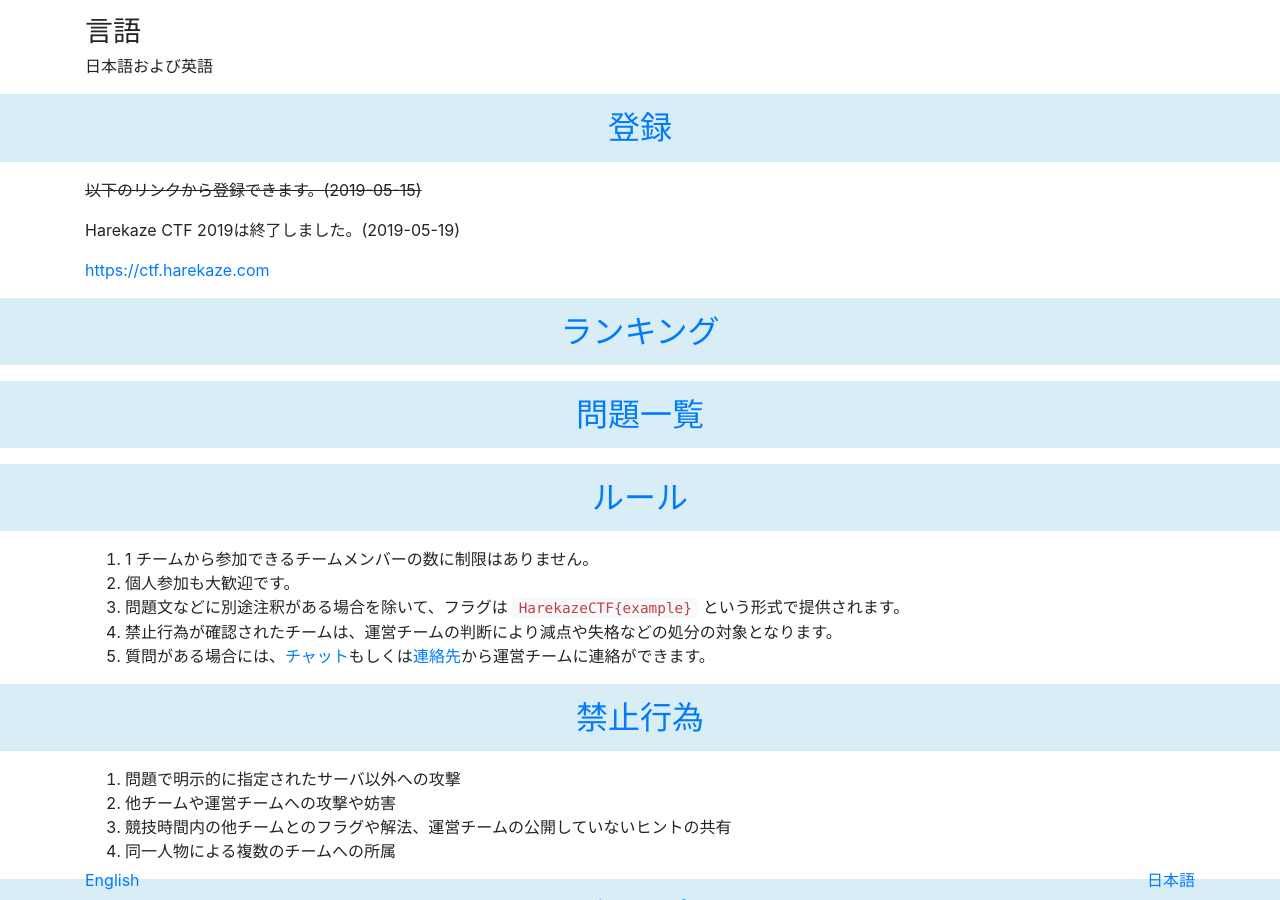
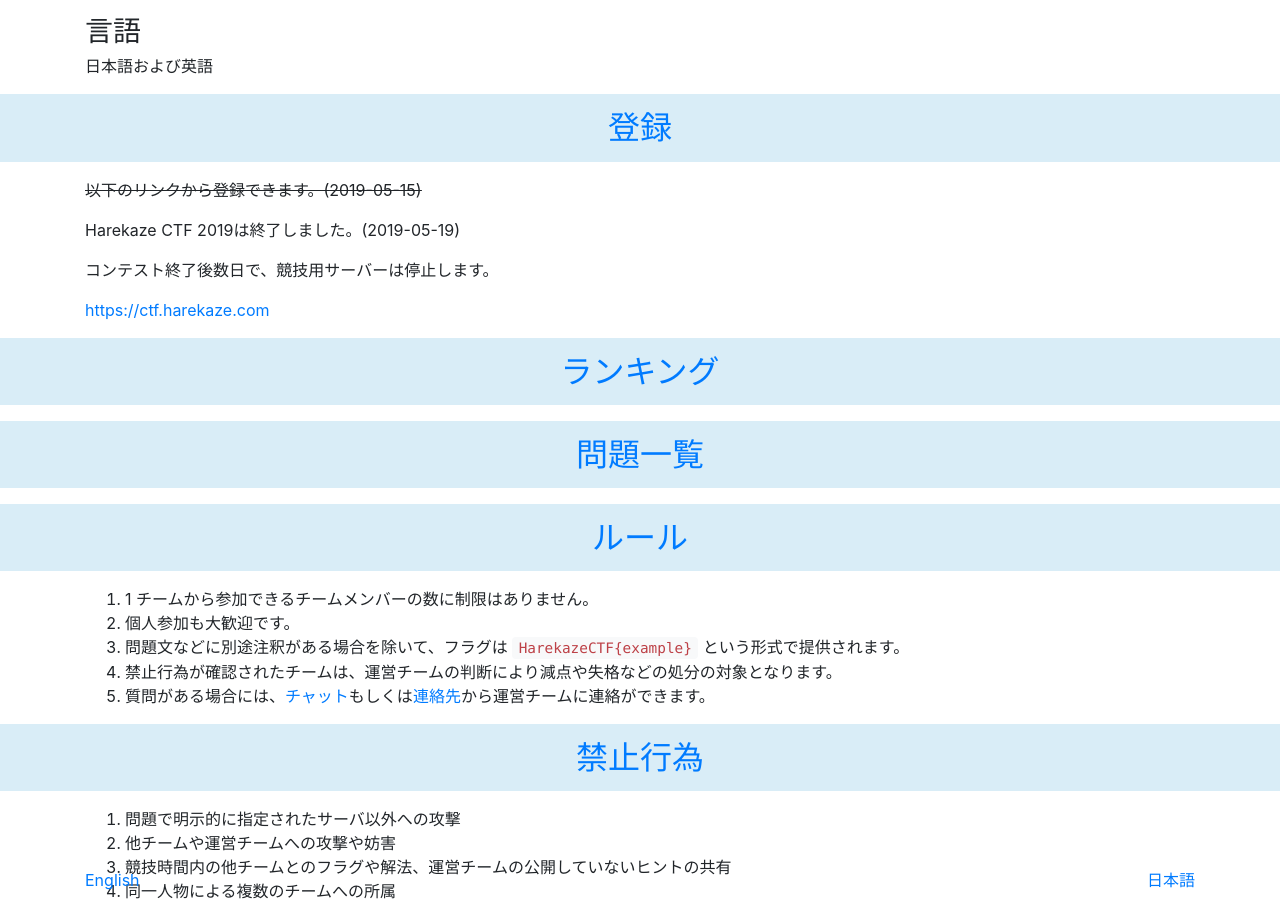
Before and after one commit to TeamHarekaze/TeamHarekaze.github.io, a Jekyll site: the page built from ctf/2019-jp.html, in a window 1280 px wide and 900 px high, scrolled down 994 px. Built offline with Jekyll 4.4.1, drawn with Linux system fonts in a browser that asks for light colours; nearby versions of some CDN libraries.

Commit message:
Update 2019-jp.html

```diff
--- a/ctf/2019-jp.html
+++ b/ctf/2019-jp.html
@@ -35,8 +35,9 @@ title: Harekaze CTF 2019
     <h2 id="register"><a href="#register">登録</a></h2>
   </header>
   <div class="container">
-    <p><s>以下のリンクから登録できます。(<time>2019-05-15</time>)</s></p>
+    <p><del><s>以下のリンクから登録できます。(<time>2019-05-15</time>)</s></del></p>
     <p>Harekaze CTF 2019は終了しました。(<time>2019-05-19</time>)</p>
+    <p>コンテスト終了後数日で、競技用サーバーは停止します。</p>
     <p><a href="https://ctf.harekaze.com">https://ctf.harekaze.com</a></p>
   </div>
 </section>
```
